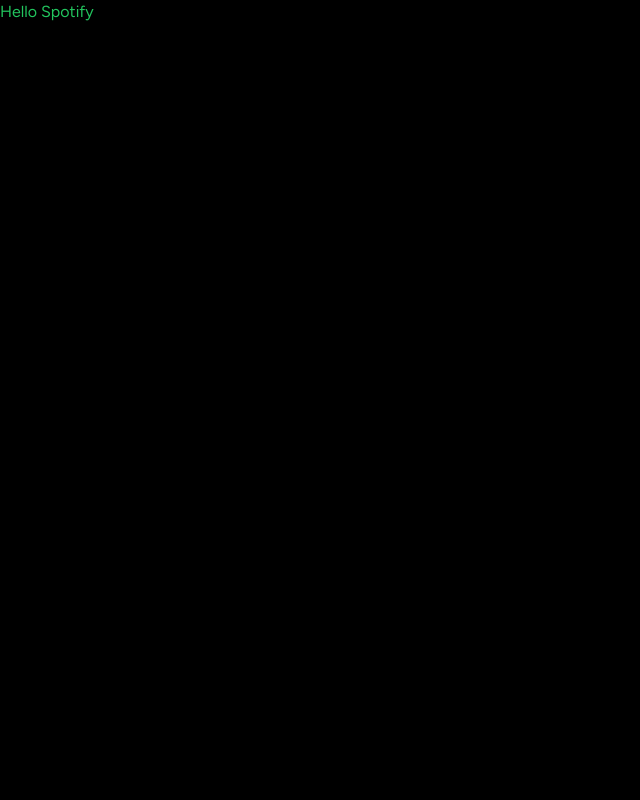
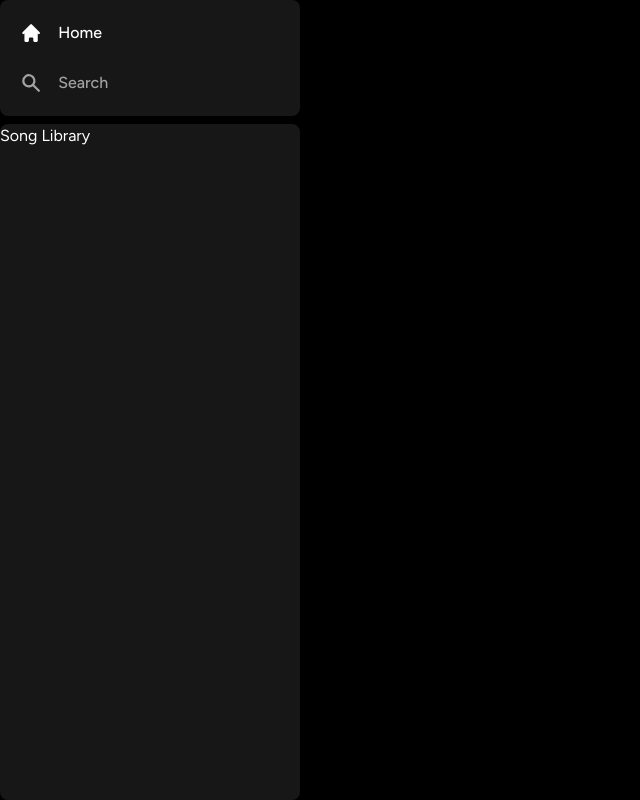
Before and after one commit to mohamadomran/spotify-clone, a Next.js app: page / in a window 1280 px wide. Shown: the whole page, without its empty margins (0-640 px from the left). Built offline with nearby package versions, Linux system fonts and the light colour scheme.

Commit message:
feat: sidebar items menu

```diff
--- a/app/(site)/page.tsx
+++ b/app/(site)/page.tsx
@@ -1,5 +1,5 @@
 export default function Home() {
   return (
-    <div className="text-green-500"> Hello Spotify</div>
+    <div className="text-green-500"> Main Content</div>
   );
 }
--- a/app/layout.tsx
+++ b/app/layout.tsx
@@ -1,5 +1,7 @@
 import './globals.css';
 import { Figtree } from 'next/font/google';
+
+import Sidebar from '@/components/Sidebar';
 
 const font = Figtree({ subsets: ['latin'] });
 
@@ -15,7 +17,11 @@
 }) {
   return (
     <html lang="en">
-      <body className={font.className}>{children}</body>
+      <body className={font.className}>
+        <Sidebar>
+          {children}
+        </Sidebar>
+      </body>
     </html>
   );
 }
--- /dev/null
+++ b/components/Box.tsx
@@ -0,0 +1,27 @@
+import { twMerge } from "tailwind-merge";
+
+interface BoxProps {
+  children: React.ReactNode;
+  classname?: string;
+}
+
+const Box: React.FC<BoxProps> = ({
+  children,
+  classname
+}) => {
+  return (
+    <div
+      className={twMerge(`
+        bg-neutral-900
+        rounded-lg
+        h-fit
+        w-full
+      `, classname
+      )}
+    >
+      {children}
+    </div>
+  );
+};
+
+export default Box;;
--- /dev/null
+++ b/components/Sidebar.tsx
@@ -0,0 +1,51 @@
+'use client';
+
+import { HiHome, HiSearch } from 'react-icons/hi';
+import { usePathname } from 'next/navigation';
+import { useMemo } from 'react';
+import Box from './Box';
+import SidebarItem from './SidebarItem';
+
+interface SidebarProps {
+  children: React.ReactNode;
+}
+
+const Sidebar: React.FC<SidebarProps> = ({ children }) => {
+  const pathname = usePathname();
+
+  const routes = useMemo(() => [
+    {
+      icon: HiHome,
+      label: 'Home',
+      active: pathname !== '/search',
+      href: '/'
+    },
+    {
+      icon: HiSearch,
+      label: 'Search',
+      active: pathname === '/search',
+      href: '/search'
+    }
+  ], [pathname]);
+
+  return (
+    <div className='flex h-full'>
+      <div className='hidden md:flex flex-col gap-y-2 bg-black h-full w-[300px] p2'>
+        <Box >
+          <div className='flex flex-col gap-y-4 px-5 py-4'>
+            {routes.map((item) => (
+              <SidebarItem
+                key={item.label}
+                {...item} />
+            ))}
+          </div>
+        </Box>
+        <Box classname='overflow-y-auto h-full'>
+          Song Library
+        </Box>
+      </div>
+    </div>
+  );
+};
+
+export default Sidebar;
--- /dev/null
+++ b/components/SidebarItem.tsx
@@ -0,0 +1,44 @@
+import Link from 'next/link';
+
+import { IconType } from 'react-icons';
+import { twMerge } from 'tailwind-merge';
+
+interface SidebarItemProps {
+  icon: IconType;
+  label: string;
+  active?: boolean;
+  href: string;
+}
+
+const SidebarItem: React.FC<SidebarItemProps> = ({
+  icon: Icon,
+  label,
+  active,
+  href
+}) => {
+  return (
+    <Link href={href}
+      className={twMerge(`
+      flex
+      flex-row
+      h-auto
+      items-center
+      w-full
+      gap-x-4
+      text-md
+      font-medium
+      cursor-pointer
+      hover:text-white
+      transition
+      text-neutral-400
+      py-1`,
+        active && 'text-white'
+      )}
+    >
+      <Icon size={26} />
+      <p className='truncate w-full'>{label}</p>
+    </Link>
+  );
+};
+
+export default SidebarItem;
--- a/package.json
+++ b/package.json
@@ -19,6 +19,8 @@
     "postcss": "8.4.24",
     "react": "18.2.0",
     "react-dom": "18.2.0",
+    "react-icons": "^4.9.0",
+    "tailwind-merge": "^1.13.1",
     "tailwindcss": "3.3.2",
     "typescript": "5.1.3"
   }
```
Also changed, not shown: 1 other file (tests, documents, lock files or other folders).
